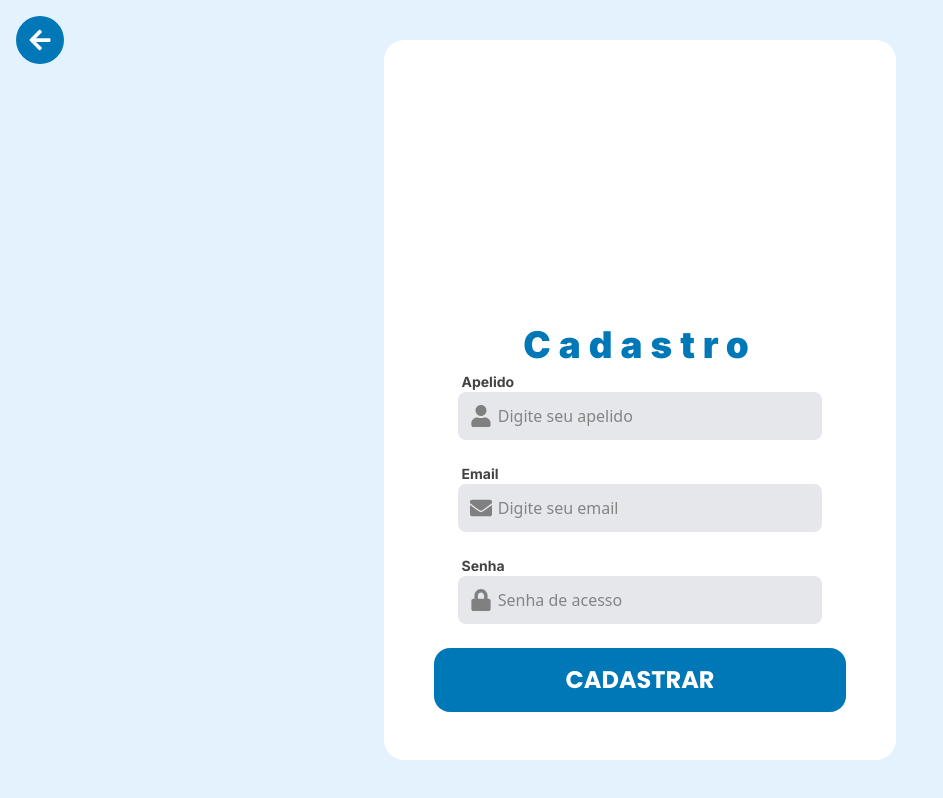
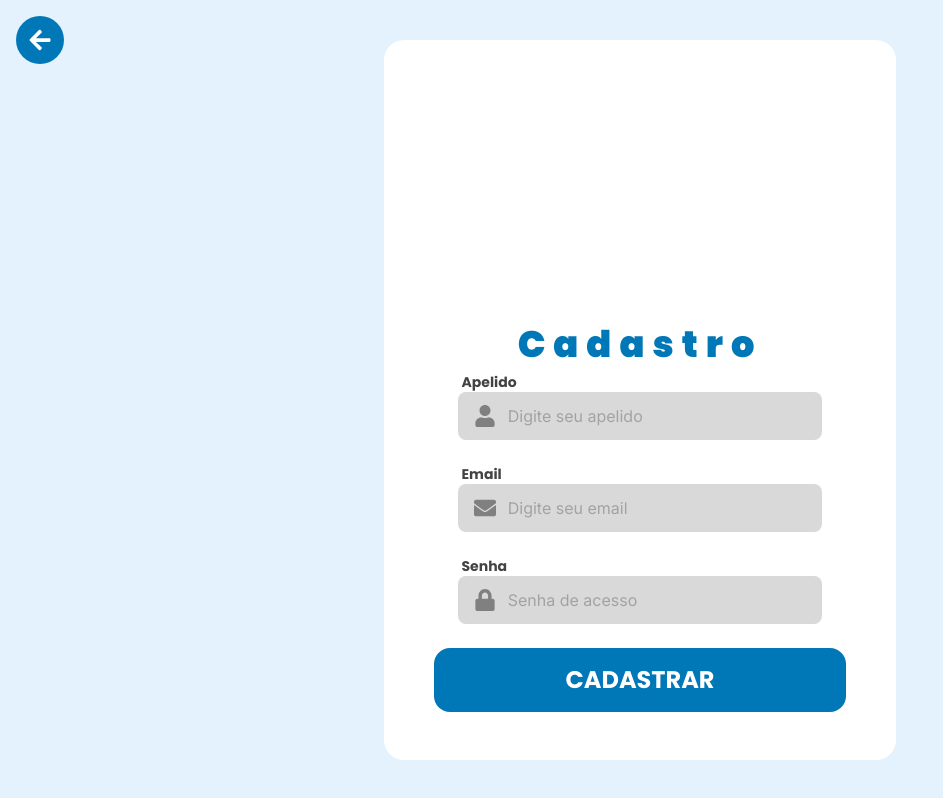
Before and after one commit to mariadxavier/roadmap-administracao, a React (Vite) app: page /signin in a window 1280 px wide. Shown: the whole page, without its empty margins (0-943 px from the left). Built offline with nearby package versions, Linux system fonts and the light colour scheme; a web font is replaced by a local one.

Commit message:
fix: style

```diff
--- a/src/components/AboutUs.tsx
+++ b/src/components/AboutUs.tsx
@@ -8,7 +8,7 @@ export function AboutUs() {
           <h4 className="font-poppins font-extrabold text-white mb-2 text-nowrap text-lg xsm:text-sm">
             Desenvolvido por:
           </h4>
-          <button className="px-4 py-2 bg-white rounded-lg text-base xsm:text-sm font-bold">
+          <button className="px-4 py-2 bg-white rounded-lg text-base xsm:text-sm font-bold text-titlePages-adm">
             Saiba mais
           </button>
         </div>
--- a/src/components/Input.tsx
+++ b/src/components/Input.tsx
@@ -8,17 +8,17 @@ export function Input({ label, placeHolder, icon }: IInputProps) {
   return (
     <div className="flex flex-col w-[90%] items-center justify-center">
       <label
-        className="self-start ml-6 font-inter font-bold text-sm text-[#434343]"
+        className="self-start ml-6 font-poppins font-bold text-sm text-[#434343]"
         htmlFor={label}
       >
         {label}
       </label>
-      <label className="w-[90%] relative">
-        <span className="absolute inset-y-0 left-0 flex items-center pl-3">
+      <label className="font-poppins w-[90%] relative">
+        <span className="absolute inset-y-0 left-0 flex items-center pl-4">
           {icon}
         </span>
         <input
-          className=" bg-gray-200 w-full  h-12 rounded-lg pl-10 placeholder:text-[#434343] placeholder:opacity-60"
+          className=" bg-[#d9d9d9] w-full  h-12 rounded-lg pl-[50px] placeholder:text-[#7f7f7f] font-inter placeholder:opacity-60"
           placeholder={placeHolder}
           name={label}
           type="text"
--- a/src/pages/Login.tsx
+++ b/src/pages/Login.tsx
@@ -8,13 +8,15 @@ export function Login() {
         <div className="flex flex-col items-center lg:bg-backgroundLight-adm w-screen h-dvh py-4">
             <GoBack />
             <div className="flex items-center flex-col h-full w-full max-w-[560px] lg:bg-white lg:rounded-[20px] lg:pb-6 justify-center gap-8">
-                <div className="size-80 bg-macaco bg-top bg-auto bg-no-repeat" >
-                </div>
 
-                <h1 className="font-inter font-black text-title-adm text-[2.3rem] leading-8 tracking-[0.63rem]">LOGIN</h1>
+                <img className="size-80 bg-top bg-auto bg-no-repeat" src="https://raw.githubusercontent.com/Tarikul-Islam-Anik/Animated-Fluent-Emojis/master/Emojis/Smilies/See-No-Evil%20Monkey.png" alt="See-No-Evil Monkey"/>
+
+                <h1 className="font-poppins font-black text-title-adm text-[2.3rem] leading-8 tracking-[0.63rem]">LOGIN</h1>
 
                 <form className="flex flex-col items-center gap-4 w-11/12 max-w-[400px]">
-                    <Input label="E-mail" placeHolder="Digite seu e-mail" icon={<FaEnvelope size={22} className="text-[#808080]" />} ></Input>
+                    <Input label="E-mail"
+                    placeHolder="Digite seu e-mail" icon={<FaEnvelope size={22} className="text-[#808080]" />} ></Input>
+
                     <Input label="Senha" placeHolder="Senha de acesso" icon={<FaLock size={22} className="text-[#808080]" />}></Input>
                     <AccessButton text="ENTRAR"/>
                 </form>
--- a/src/pages/Quiz.tsx
+++ b/src/pages/Quiz.tsx
@@ -15,10 +15,10 @@ export function Quiz() {
             </div>
             <section className="bg-white w-full flex flex-col items-center rounded-t-[40px] h-full justify-between pt-6 xsm:pt-2 px-6 lg:rounded-none lg:hidden">
               <div className="w-full pt-2 ">
-                <h1 className="text-titlePrincipal-adm font-inter font-black text-[2rem] xsm:text-[1.7rem]">
+                <h1 className="text-titlePrincipal-adm font-inter font-black text-[2rem] xsm:text-[1.7rem] md:text-6xl lg:text-[2rem]">
                   Questionário 1:
                 </h1>
-                <span className="text-titlePrincipal-adm  font-inter font-black text-[2rem] xsm:text-[1.7rem]">
+                <span className="text-titlePrincipal-adm  font-inter font-black text-[2rem] xsm:text-[1.7rem] md:text-6xl lg:text-[2rem]">
                   Marketing
                 </span>
               </div>
--- a/src/pages/SignIn.tsx
+++ b/src/pages/SignIn.tsx
@@ -11,10 +11,10 @@ export function SignIn() {
       <div className="bg-backgroundLight-adm h-dvh grid place-items-center">
         {/*parte com o bg-branco */}
         <main className="w-full bg-white h-full lg:h-[90%] lg:w-2/5 flex flex-col justify-end items-center lg:rounded-[20px]">
-          <h1 className="font-inter text-center tracking-[0.5rem] text-title-adm font-black text-[2.3rem]">
+          <h1 className="font-poppins text-center tracking-[0.5rem] text-title-adm font-black text-[2.3rem]">
             Cadastro
           </h1>
-          <form className="flex flex-col items-center pb-12 w-full max-w-[450px] gap-6">
+          <form className="flex flex-col items-center pb-[1rem] md:pb-[3rem] w-full max-w-[450px] gap-6">
             <Input
               label="Apelido"
               placeHolder="Digite seu apelido"
--- a/src/pages/StartPage.tsx
+++ b/src/pages/StartPage.tsx
@@ -5,7 +5,7 @@ export function StartPage() {
   return (
     <section className='flex flex-col w-screen h-dvh bg-backgroundLight-adm items-center justify-between lg:flex-row-reverse lg:p-16'>
       <GrupImg/>
-      <div className='flex flex-col relative bottom-[6vh] z-10 gap-3 xsm:gap-2 lg:self-end lg:bottom-0 lg:w-60'>
+      <div className='flex flex-col w-11/12 max-w-[450px] relative bottom-[1rem] md:bottom-[3rem] z-10 gap-3 xsm:gap-2 lg:self-end lg:bottom-0 lg:w-60'>
         <h1 className='font-poppins text-3xl xsm:text-2xl text-titlePrincipal-adm font-bold lg:text-4xl text-wrap'>PROZ ROADMAP</h1>
         <AccessButton text='Entrar' color='w-full'/>
       </div>
```
